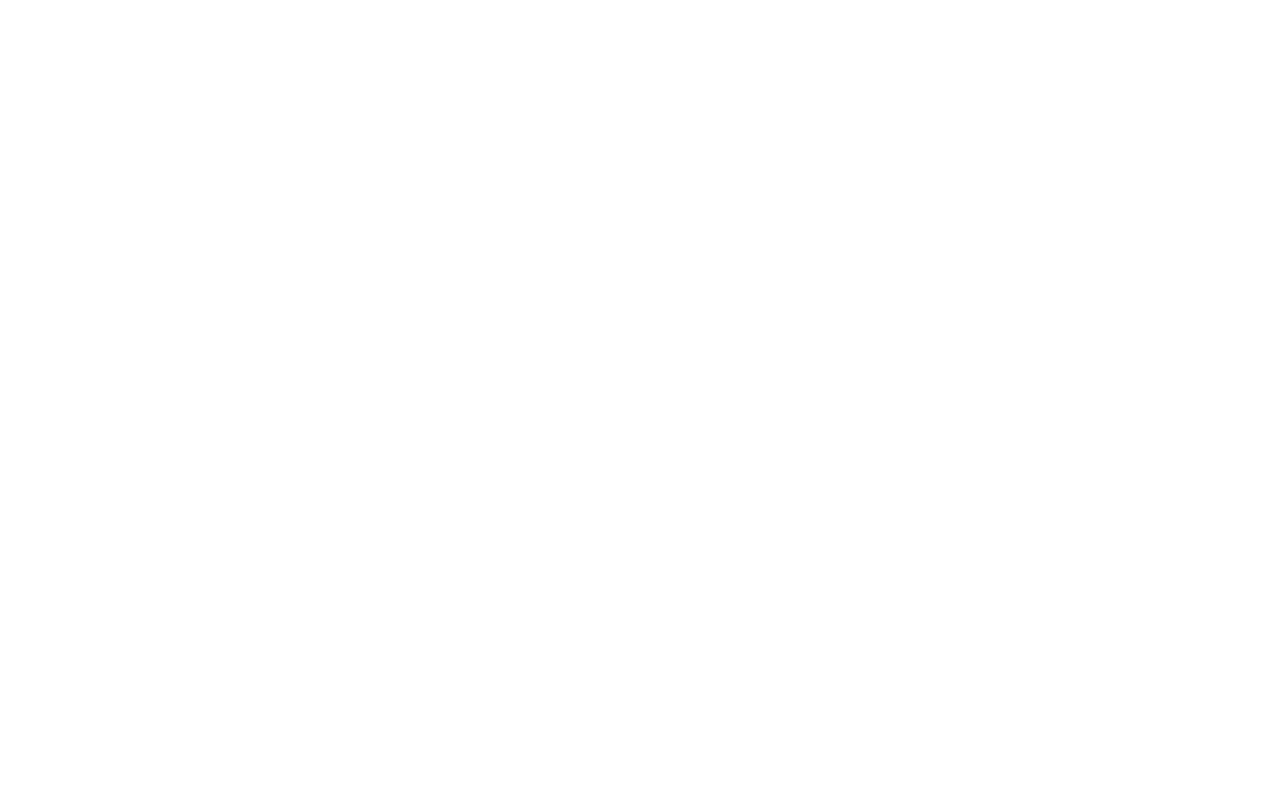
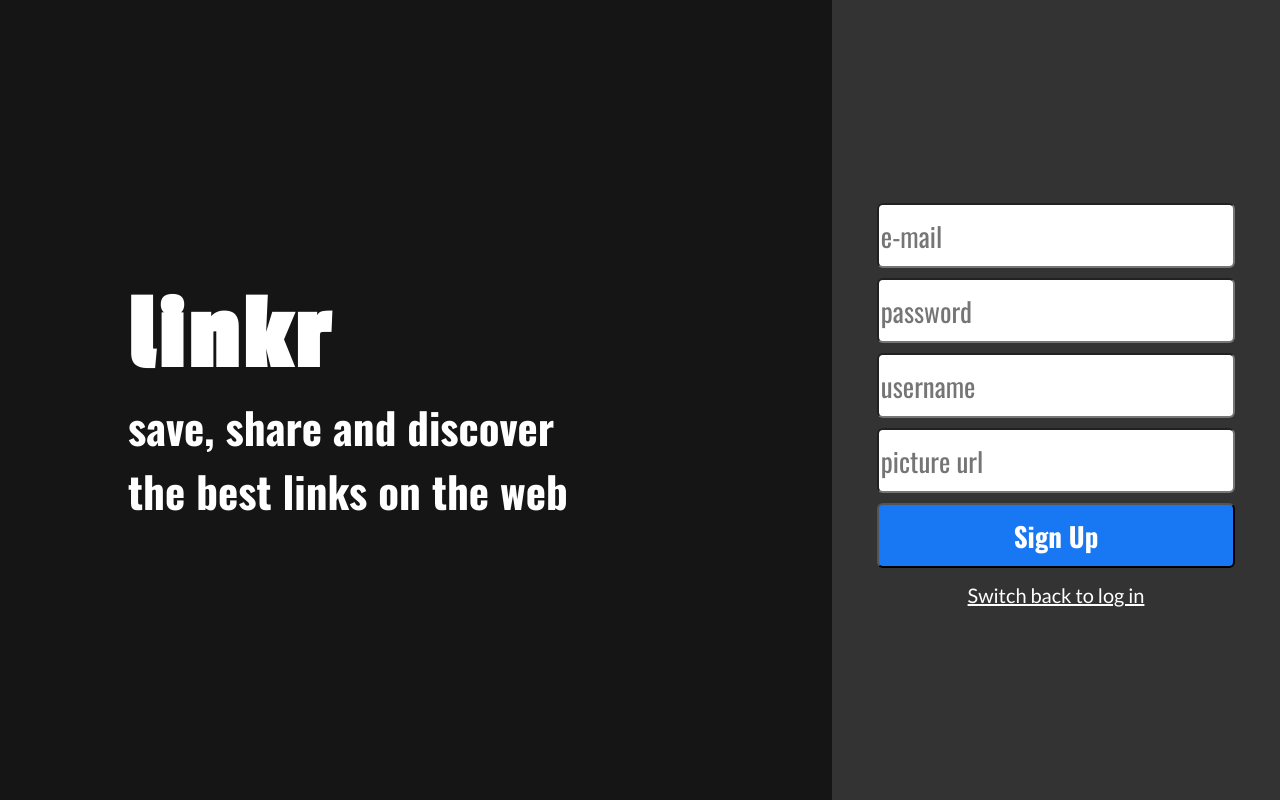
Before and after one commit to gaabrielmooreira/FrontLinkr, a React (Create React App) app: page /sign-up in a window 1280 px wide. Built offline with nearby package versions, Linux system fonts and the light colour scheme.

Commit message:
feat: SignUpPage

```diff
--- a/package.json
+++ b/package.json
@@ -6,6 +6,7 @@
     "@testing-library/jest-dom": "^5.16.5",
     "@testing-library/react": "^13.4.0",
     "@testing-library/user-event": "^13.5.0",
+    "axios": "^1.3.4",
     "localforage": "^1.10.0",
     "match-sorter": "^6.3.1",
     "react": "^18.2.0",
--- a/public/index.html
+++ b/public/index.html
@@ -5,6 +5,12 @@
     <meta name="viewport" content="width=device-width, initial-scale=1" />
     <meta name="theme-color" content="#000000" />
     <title>React App</title>
+    <link rel="preconnect" href="https://fonts.googleapis.com" />
+    <link rel="preconnect" href="https://fonts.gstatic.com" crossorigin />
+    <link
+      href="https://fonts.googleapis.com/css2?family=Lato&family=Oswald:wght@400;700&family=Passion+One&family=Roboto&display=swap"
+      rel="stylesheet"
+    />
   </head>
   <body>
     <noscript>You need to enable JavaScript to run this app.</noscript>
--- a/src/App.js
+++ b/src/App.js
@@ -6,9 +6,11 @@ import SignUpPage from "./pages/SignUpPage";
 import TrendingPage from "./pages/TrendingPage";
 import UserPage from "./pages/UserPage";
 import HashtagPage from "./pages/HashtagPage";
+import AuthProvider from "./context/auth";
 
 export default function App() {
   return (
+    <AuthProvider>
     <BrowserRouter>
       <Routes>
         <Route path="/" element={<HomePage />} />
@@ -20,5 +22,6 @@ export default function App() {
         <Route path="/user/:idUser" element={<UserPage />} />
       </Routes>
     </BrowserRouter>
+    </AuthProvider>
   )
 }
--- /dev/null
+++ b/src/context/auth.js
@@ -0,0 +1,15 @@
+import React, { createContext, useState } from "react";
+
+export const AuthContext = createContext({});
+
+export default function AuthProvider({children}){
+    const [userInfo, setUserInfo] = useState({});
+
+    return (
+        <AuthContext.Provider
+          value={{userInfo,setUserInfo}}
+        >
+          {children}
+        </AuthContext.Provider>
+      );
+}
--- a/src/pages/HomePage.js
+++ b/src/pages/HomePage.js
@@ -1,6 +1,9 @@
+
+
 export default function HomePage(){
     return(
         <>
+
         </>
     )
 }
--- a/src/pages/SignInPage.js
+++ b/src/pages/SignInPage.js
@@ -1,6 +1,7 @@
 export default function SignInPage(){
     return(
         <>
+        tela loginnnn
         </>
     )
 }
--- a/src/pages/SignUpPage.js
+++ b/src/pages/SignUpPage.js
@@ -1,6 +1,235 @@
-export default function SignUpPage(){
-    return(
-        <>
-        </>
-    )
+import { useState } from "react";
+import styled from "styled-components";
+import axios from "axios";
+import { useNavigate, Link } from "react-router-dom";
+
+export default function SignUpPage() {
+  const [userInfo, setUserInfo] = useState({
+    email: "",
+    password: "",
+    name: "",
+    url: "",
+  });
+
+  const { email, password, name, url } = userInfo;
+  const [disabled, setDisabled] = useState(false);
+  const navigate = useNavigate();
+
+  function OnSubmit(e) {
+    e.preventDefault();
+
+    if (email === "" || password === "" || name === "" || url === "") {
+      return alert("Please fill in all fields.");
+    }
+
+    setDisabled(true);
+    const body = { email, password, name, url };
+    axios
+      .post(`${process.env.REACT_APP_API_BASE_URL}/signup`, body)
+      .then(() => {
+        navigate("/sign-in");
+      })
+      .catch((err) => {
+        alert(err.response.data);
+        setDisabled(false);
+      });
+  }
+
+  return (
+    <>
+      <ScreenContainer>
+        <LeftContainer>
+          <Logo>linkr</Logo>
+          <Slogan>save, share and discover the best links on the web</Slogan>
+        </LeftContainer>
+        <RigthContainer>
+          <Form onSubmit={OnSubmit}>
+            <input
+              placeholder="e-mail"
+              type="email"
+              value={email}
+              onChange={(e) =>
+                setUserInfo({ ...userInfo, email: e.target.value })
+              }
+            />
+            <input
+              placeholder="password"
+              type="password"
+              value={password}
+              onChange={(e) =>
+                setUserInfo({ ...userInfo, password: e.target.value })
+              }
+            />
+            <input
+              placeholder="username"
+              type="name"
+              value={name}
+              onChange={(e) =>
+                setUserInfo({ ...userInfo, name: e.target.value })
+              }
+            />
+            <input
+              placeholder="picture url"
+              type="url"
+              value={url}
+              onChange={(e) =>
+                setUserInfo({ ...userInfo, url: e.target.value })
+              }
+            />
+            <button type="submit" disabled={disabled}>
+              Sign Up
+            </button>
+
+            <Link to={"/sign-in"}>
+              <Login>Switch back to log in</Login>
+            </Link>
+          </Form>
+        </RigthContainer>
+      </ScreenContainer>
+    </>
+  );
 }
+
+const ScreenContainer = styled.div`
+  width: 100%;
+  min-height: 100vh;
+  display: flex;
+  align-items: center;
+  justify-content: center;
+
+  @media (max-width: 827px) {
+    display: block;
+  }
+`;
+
+const LeftContainer = styled.div`
+  width: 65%;
+  min-height: 100vh;
+  display: flex;
+  flex-direction: column;
+  justify-content: center;
+  background: #151515;
+  box-shadow: 4px 0px 4px rgba(0, 0, 0, 0.25);
+  padding-left: 10%;
+
+  @media (max-width: 827px) {
+    width: 100%;
+    min-height: 175px;
+    padding: 0;
+    align-items: center;
+  }
+`;
+
+const Logo = styled.div`
+  font-family: "Passion One";
+  font-style: normal;
+  font-weight: 700;
+  font-size: 106px;
+  line-height: 117px;
+  letter-spacing: 0.05em;
+  color: #ffffff;
+
+  @media (max-width: 827px) {
+    font-size: 76px;
+    line-height: 84px;
+  }
+`;
+
+const Slogan = styled.div`
+  width: 442px;
+  height: 128px;
+  font-family: "Oswald";
+  font-style: normal;
+  font-weight: 700;
+  font-size: 43px;
+  line-height: 64px;
+  color: #ffffff;
+
+  @media (max-width: 827px) {
+    width: 237px;
+    height: 68px;
+    font-size: 23px;
+    line-height: 34px;
+  }
+`;
+
+const RigthContainer = styled.div`
+  width: 35%;
+  min-height: 100vh;
+  display: flex;
+  align-items: center;
+  justify-content: center;
+  background: #333333;
+
+  @media (max-width: 827px) {
+    width: 100%;
+    min-height: 80vh;
+  }
+`;
+
+const Form = styled.form`
+  display: flex;
+  flex-direction: column;
+  align-items: center;
+  justify-content: center;
+  height: 100vh;
+  width: 100vw;
+
+  @media (max-width: 827px) {
+    justify-content: start;
+    margin-top: 40px;
+  }
+  input {
+    width: 80%;
+    height: 65px;
+    background: #ffffff;
+    border-radius: 6px;
+    font-family: "Oswald";
+    font-style: normal;
+    font-size: 27px;
+    line-height: 40px;
+    color: #9f9f9f;
+    margin-top: 10px;
+
+    @media (max-width: 827px) {
+      font-size: 22px;
+      line-height: 33px;
+    }
+  }
+  button {
+    width: 80%;
+    height: 65px;
+    background: #1877f2;
+    border-radius: 6px;
+    font-family: "Oswald";
+    font-style: normal;
+    font-weight: 700;
+    font-size: 27px;
+    line-height: 40px;
+    color: #ffffff;
+    margin-top: 10px;
+
+    @media (max-width: 827px) {
+      font-size: 22px;
+      line-height: 33px;
+    }
+  }
+  button:disabled {
+    width: 80%;
+    height: 65px;
+    background: #52b6ff;
+    opacity: 0.7;
+    border-radius: 5px;
+  }
+`;
+
+const Login = styled.div`
+  font-family: "Lato";
+  font-style: normal;
+  font-weight: 400;
+  font-size: 20px;
+  line-height: 24px;
+  text-decoration-line: underline;
+  color: #ffffff;
+  margin-top: 15px;
+`;
```
Also changed, not shown: 2 other files (tests, documents, lock files or other folders).
